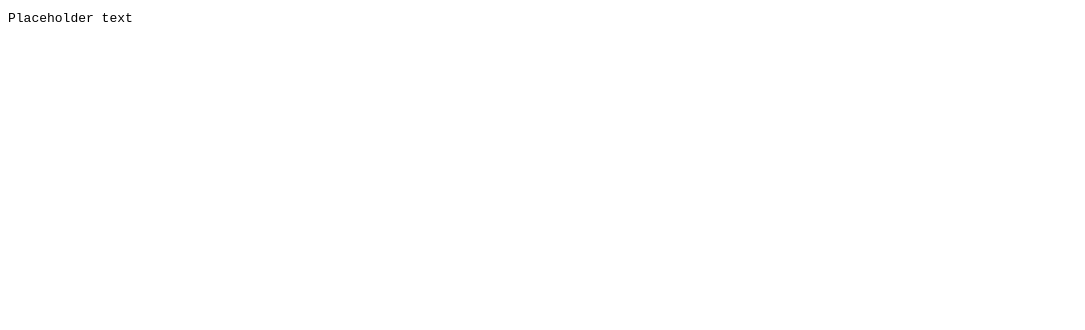
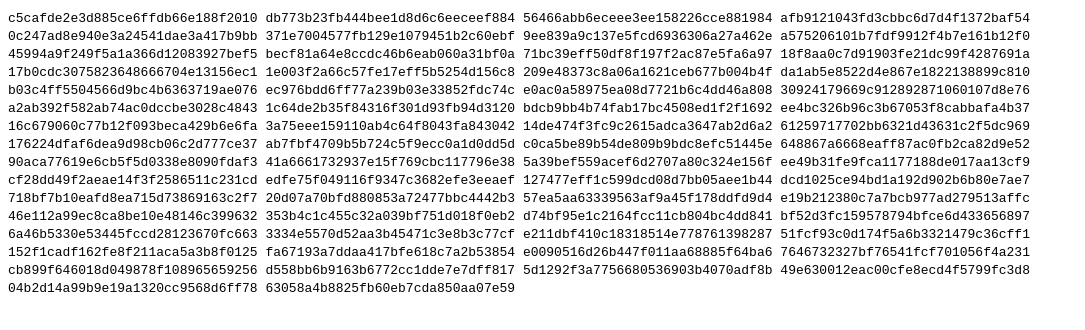
Before and after one commit to rusl3/rusl3.github.io, a plain HTML site: page index.html in a window 1280 px wide. Shown: the whole page, without its empty margins (0-1085 px from the left). Drawn offline with Linux system fonts and the light colour scheme.

Commit message:
Update index.html

```diff
--- a/index.html
+++ b/index.html
@@ -5,8 +5,68 @@
   </head>
 
   <body>
-      <code>
-        Placeholder text
+      <code>c5cafde2e3d885ce6ffdb66e188f2010
+db773b23fb444bee1d8d6c6eeceef884
+56466abb6eceee3ee158226cce881984
+afb9121043fd3cbbc6d7d4f1372baf54
+0c247ad8e940e3a24541dae3a417b9bb
+371e7004577fb129e1079451b2c60ebf
+9ee839a9c137e5fcd6936306a27a462e
+a575206101b7fdf9912f4b7e161b12f0
+45994a9f249f5a1a366d12083927bef5
+becf81a64e8ccdc46b6eab060a31bf0a
+71bc39eff50df8f197f2ac87e5fa6a97
+18f8aa0c7d91903fe21dc99f4287691a
+17b0cdc3075823648666704e13156ec1
+1e003f2a66c57fe17eff5b5254d156c8
+209e48373c8a06a1621ceb677b004b4f
+da1ab5e8522d4e867e1822138899c810
+b03c4ff5504566d9bc4b6363719ae076
+ec976bdd6ff77a239b03e33852fdc74c
+e0ac0a58975ea08d7721b6c4dd46a808
+30924179669c912892871060107d8e76
+a2ab392f582ab74ac0dccbe3028c4843
+1c64de2b35f84316f301d93fb94d3120
+bdcb9bb4b74fab17bc4508ed1f2f1692
+ee4bc326b96c3b67053f8cabbafa4b37
+16c679060c77b12f093beca429b6e6fa
+3a75eee159110ab4c64f8043fa843042
+14de474f3fc9c2615adca3647ab2d6a2
+61259717702bb6321d43631c2f5dc969
+176224dfaf6dea9d98cb06c2d777ce37
+ab7fbf4709b5b724c5f9ecc0a1d0dd5d
+c0ca5be89b54de809b9bdc8efc51445e
+648867a6668eaff87ac0fb2ca82d9e52
+90aca77619e6cb5f5d0338e8090fdaf3
+41a6661732937e15f769cbc117796e38
+5a39bef559acef6d2707a80c324e156f
+ee49b31fe9fca1177188de017aa13cf9
+cf28dd49f2aeae14f3f2586511c231cd
+edfe75f049116f9347c3682efe3eeaef
+127477eff1c599dcd08d7bb05aee1b44
+dcd1025ce94bd1a192d902b6b80e7ae7
+718bf7b10eafd8ea715d73869163c2f7
+20d07a70bfd880853a72477bbc4442b3
+57ea5aa63339563af9a45f178ddfd9d4
+e19b212380c7a7bcb977ad279513affc
+46e112a99ec8ca8be10e48146c399632
+353b4c1c455c32a039bf751d018f0eb2
+d74bf95e1c2164fcc11cb804bc4dd841
+bf52d3fc159578794bfce6d433656897
+6a46b5330e53445fccd28123670fc663
+3334e5570d52aa3b45471c3e8b3c77cf
+e211dbf410c18318514e778761398287
+51fcf93c0d174f5a6b3321479c36cff1
+152f1cadf162fe8f211aca5a3b8f0125
+fa67193a7ddaa417bfe618c7a2b53854
+e0090516d26b447f011aa68885f64ba6
+7646732327bf76541fcf701056f4a231
+cb899f646018d049878f108965659256
+d558bb6b9163b6772cc1dde7e7dff817
+5d1292f3a7756680536903b4070adf8b
+49e630012eac00cfe8ecd4f5799fc3d8
+04b2d14a99b9e19a1320cc9568d6ff78
+63058a4b8825fb60eb7cda850aa07e59
       </code>
   </body>
 </html>
```
